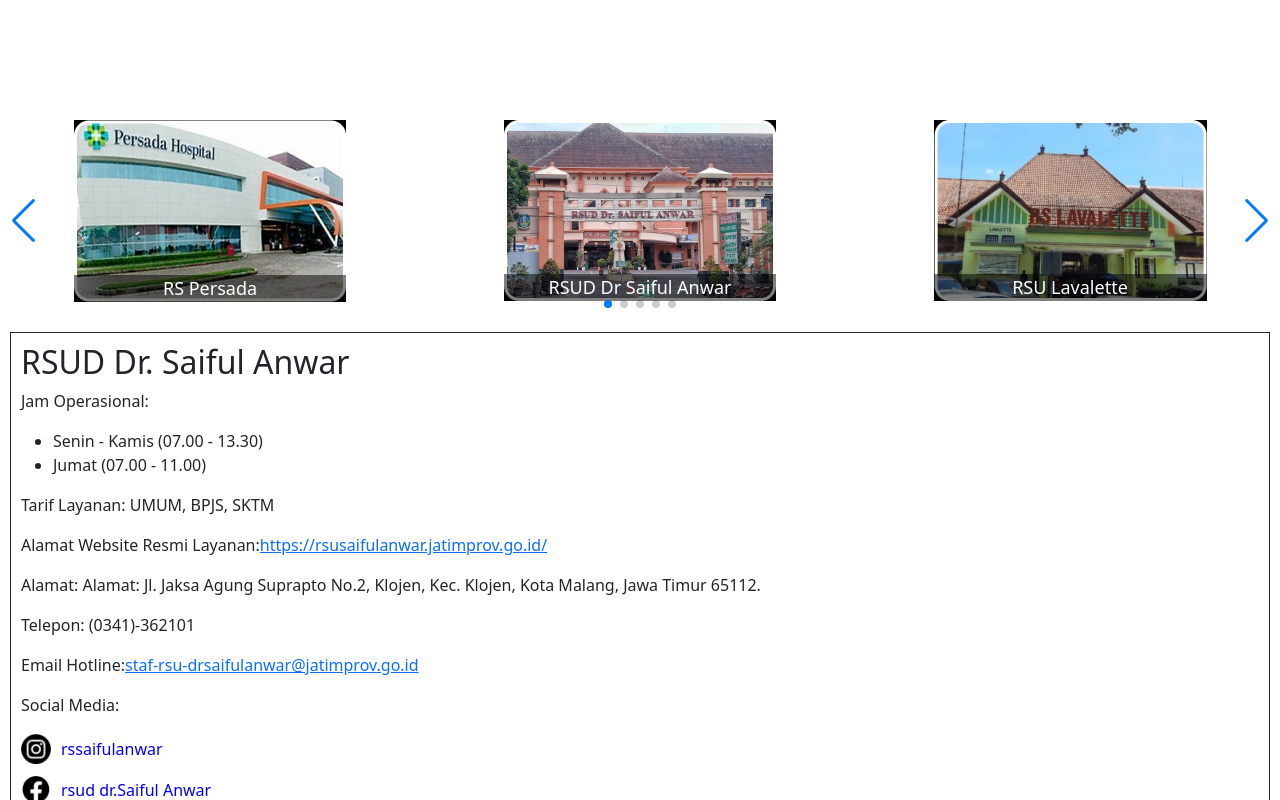
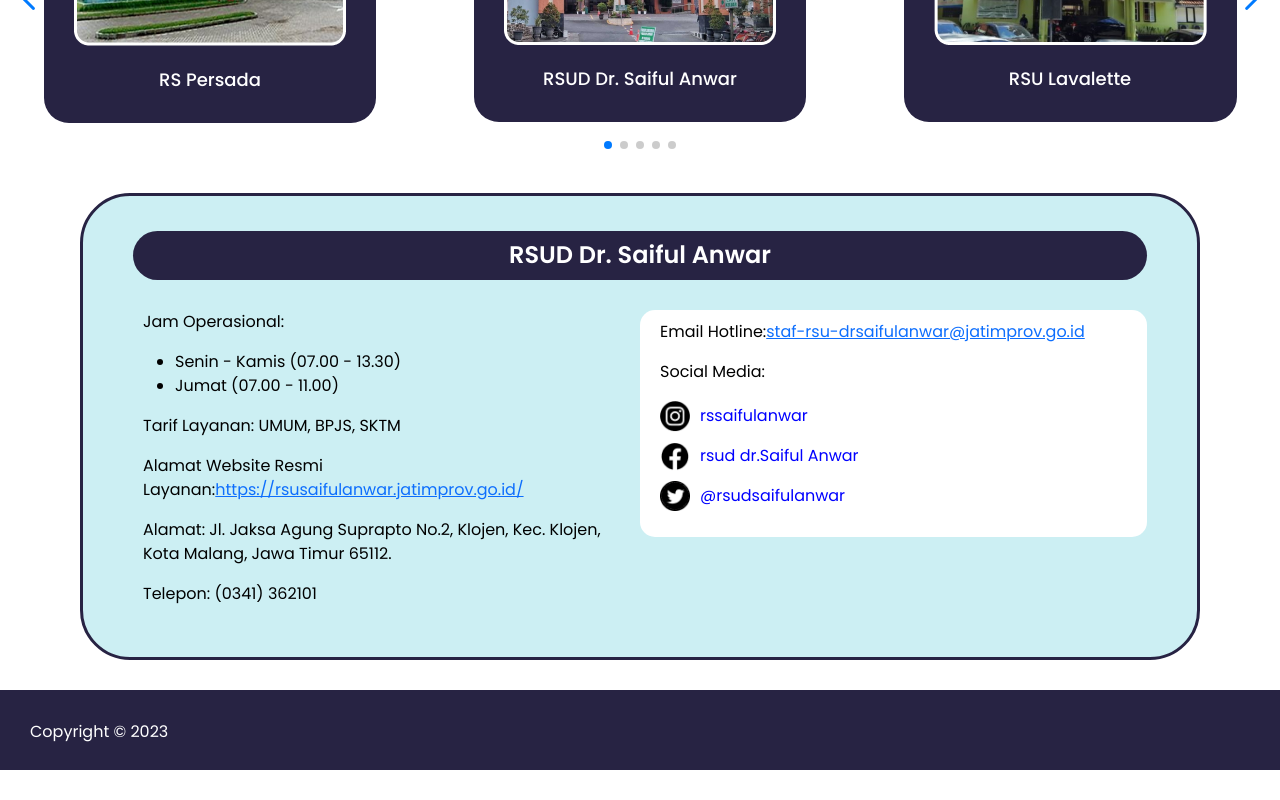
Before and after one commit to Viirz/IMK_React, a React (Vite) app in the folder belajar-react/: page /layananKesehatan in a window 1280 px wide. Shown: the part 380-1180 px from the top of the page. After the commit the page ends 1150 px from the top, so only its background shows below. Built offline with nearby package versions, Linux system fonts and the light colour scheme.

Commit message:
kesehatan kidz

```diff
--- a/belajar-react/src/Components/KesehatanComponent.jsx
+++ b/belajar-react/src/Components/KesehatanComponent.jsx
@@ -4,42 +4,65 @@
 
 function KesehatanComponent({ data, closePopup }) {
   return (
-    <div>
+    <div className="content-kesehatan">
       {data.map((popupData) => (
-        <div key={popupData.id} style={{ border: "1px solid", margin: "10px", padding: "10px" }}>
+        <div key={popupData.id}>
           <h2>{popupData.judul}</h2>
-
-          <p>Jam Operasional:</p>
+          <div className="content-kesehatan-kiri">
+            <p>Jam Operasional: </p>
             <ul>
               {popupData.jam.map((jam, index) => (
                 <li key={index}>{jam}</li>
               ))}
             </ul>
-
             <p>Tarif Layanan: {popupData.tarif}</p>
             <p>
               Alamat Website Resmi Layanan:
-            <Link to={popupData.alamatWebsite} target="_blank" rel="noopener noreferrer">
+              <Link
+                to={popupData.alamatWebsite}
+                target="_blank"
+                rel="noopener noreferrer"
+              >
                 {popupData.alamatWebsite}
               </Link>
             </p>
             <p>Alamat: {popupData.alamat}</p>
             <p>Telepon: {popupData.telepon}</p>
+          </div>
+          <div className="content-kesehatan-kanan">
             <p>
               Email Hotline:
-            <Link to={`mailto:${popupData.email}`} target="_blank" rel="noopener noreferrer">
+              <Link
+                to={`mailto:${popupData.email}`}
+                target="_blank"
+                rel="noopener noreferrer"
+              >
                 {popupData.email}
               </Link>
             </p>
-          <p>Social Media:</p>
+            <p>Social Media: </p>
             <ul style={{ listStyleType: "none", padding: 0 }}>
               {popupData.sosialMedia.map((socialMedia, index) => (
-              <li key={index} style={{ display: "flex", alignItems: "center", marginBottom: "10px" }}>
-                <img src={socialMedia.logo} alt={socialMedia.user} style={{ width: "30px", marginRight: "10px" }} />
-                <span style={{ color: "blue", display: "inline-block"}}>{socialMedia.user}</span>
+                <li
+                  key={index}
+                  style={{
+                    display: "flex",
+                    alignItems: "center",
+                    marginBottom: "10px",
+                  }}
+                >
+                  <img
+                    src={socialMedia.logo}
+                    alt={socialMedia.user}
+                    style={{ width: "30px", marginRight: "10px" }}
+                  />
+                  <span style={{ color: "blue", display: "inline-block" }}>
+                    {socialMedia.user}
+                  </span>
                 </li>
               ))}
             </ul>
+          </div>
         </div>
       ))}
     </div>
--- a/belajar-react/src/Pages/LayananDaerah_Kesehatan.jsx
+++ b/belajar-react/src/Pages/LayananDaerah_Kesehatan.jsx
@@ -23,26 +23,9 @@
     setShowPopup(true);
   };
 
-  // const handleClickOutside = (event) => {
-  //   if (
-  //     !event.target.closest(".popUpBar") &&
-  //     !event.target.closest(".textLink")
-  //   ) {
-  //     setShowPopup(false);
-  //     setPopupData([]);
-  //   }
-  // };
-
-  // useEffect(() => {
-  //   document.addEventListener("click", handleClickOutside);
-  //   return () => {
-  //     document.removeEventListener("click", handleClickOutside);
-  //   };
-  // }, []);
-
   return (
-    <div>
-      <div style={{ height: 500 }}></div>
+    <div className="kesehatan-page">
+      <h1>Layanan Daerah Kesehatan</h1>
       <Swiper
         slidesPerView={3}
         centeredSlides={true}
@@ -58,23 +41,20 @@
       >
         {layananKesehatan.map((item) => (
           <SwiperSlide key={item.id}>
-            <div style={{ position: "relative", background: "black" }}>
+            <div className="swiper-item" onClick={() => handlePopupToggle(item.id)}>
               <img
                 src={item.gambar}
                 alt={item.nama}
                 style={{ width: "100%", cursor: "pointer" }}
                 onClick={() => {
                   handlePopupToggle(item.id);
-                  console.log(item.id); // Pindahkan console.log ke dalam fungsi handlePopupToggle
+                  console.log(item.id);
                 }}
               />
 
               <div
                 onClick={() => handlePopupToggle(item.id)}
                 style={{
-                  position: "absolute",
-                  bottom: 0,
-                  background: "rgba(0,0,0,0.5)",
                   color: "white",
                   width: "100%",
                   textAlign: "center",
--- a/belajar-react/src/data/layanandaerah.js
+++ b/belajar-react/src/data/layanandaerah.js
@@ -16,13 +16,13 @@
   {
     id : 1,
     gambar : gambarSA,
-    nama : "RSUD Dr Saiful Anwar",
+    nama : "RSUD Dr. Saiful Anwar",
     judul : "RSUD Dr. Saiful Anwar",
     jam : ["Senin - Kamis  (07.00 - 13.30)", "Jumat (07.00 - 11.00)"],
     tarif : "UMUM, BPJS, SKTM",
     alamatWebsite : "https://rsusaifulanwar.jatimprov.go.id/",
-    alamat : "Alamat: Jl. Jaksa Agung Suprapto No.2, Klojen, Kec. Klojen, Kota Malang, Jawa Timur 65112.",
-    telepon : "(0341)-362101",
+    alamat : "Jl. Jaksa Agung Suprapto No.2, Klojen, Kec. Klojen, Kota Malang, Jawa Timur 65112.",
+    telepon : "(0341) 362101",
     email : "staf-rsu-drsaifulanwar@jatimprov.go.id",
     sosialMedia : [
       {
@@ -43,7 +43,7 @@
     id : 2,
     gambar : gambarLavalette,
     nama : "RSU Lavalette",
-    judul : "RSU  Lavalette",
+    judul : "RSU Lavalette",
     jam : ["Senin - Sabtu   (07.00 - 21.00)"],
     tarif : "UMUM, BPJS,",
     alamatWebsite : "https://lavalettehospital.com/",
@@ -72,7 +72,7 @@
     id : 3,
     gambar : gambarMuhamadiyah,
     nama : "RSU Muhammadiyah Malang",
-    judul : "RS Universitas  Muhammadiyah Malang",
+    judul : "RS Universitas Muhammadiyah Malang",
     jam : ["Senin - Minggu   (00.00-23.59)"],
     tarif : "UMUM, BPJS",
     alamatWebsite : "https://ummhospital.com/",
```
Also changed, not shown: belajar-react/src/dist/css/main.css. Lines whose indentation alone changed are shown as unchanged.
